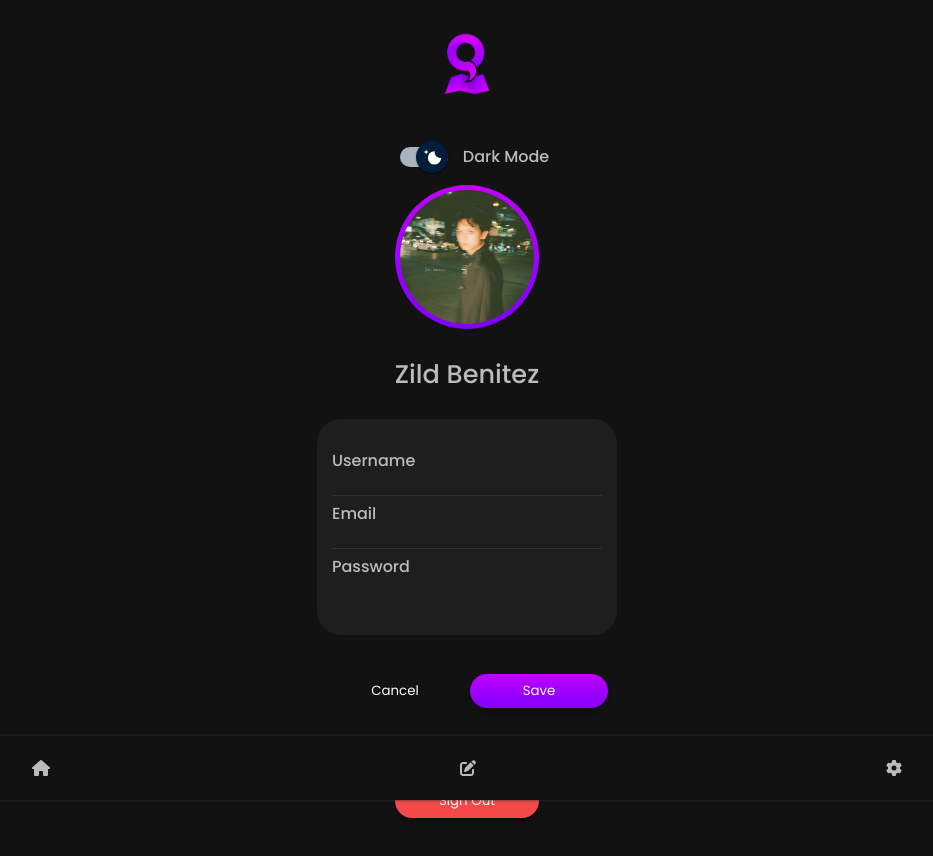
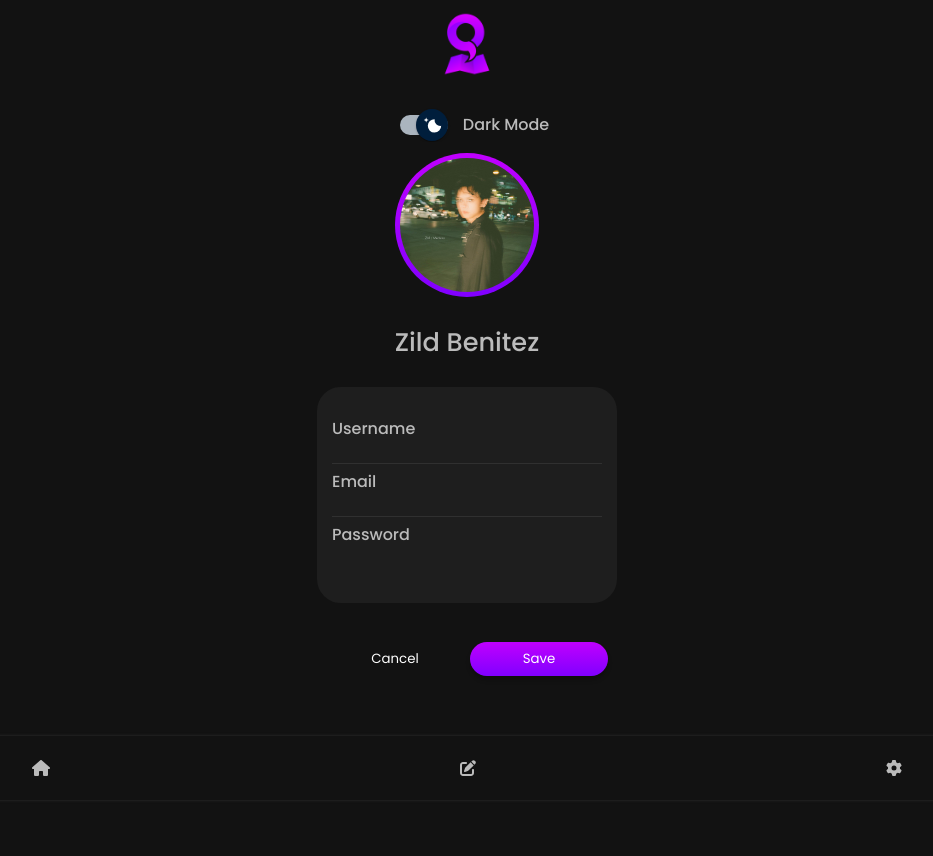
Before and after one commit to NounceChat/Nounce, a React (Vite) app: page /settings in a window 1280 px wide. Shown: the top 856 px of the page, without its empty margins (173-1106 px from the left). Built offline with nearby package versions, Linux system fonts and the light colour scheme.

Commit message:
Scroll and sorting issue fix

```diff
--- a/src/components/Header/Header.module.scss
+++ b/src/components/Header/Header.module.scss
@@ -1,7 +1,12 @@
 header{
-    margin: 2rem auto;
+    position: fixed;
     display: flex;
+    top: 0;
     justify-content: center;
+    align-items: center;
+    background: var(--main-bg-color);
+    width: 100%;
+    height: 11vh;
     img{
         height: 4rem;
         width: auto;
--- a/src/components/MessageThread/MessageList.module.scss
+++ b/src/components/MessageThread/MessageList.module.scss
@@ -1,3 +1,5 @@
 #mssg_list{
     padding-bottom: 5em;
+    padding: 12vh 0 10vh;
+    overflow-y: scroll;
 }
--- a/src/components/MessageThread/MessageList.tsx
+++ b/src/components/MessageThread/MessageList.tsx
@@ -17,11 +17,7 @@ const MessageList = () => {
       querySnapshot.forEach((doc) =>
         chats.push({...doc.data(), id: doc.id})
       );
-      //order by last message
-      chats.sort((chat) => {
-        if (chat.messages.length === 0) return 0;
-        return chat.messages[chat.messages.length-1].createdAt;
-      });
+      chats.sort((a, b) => b.messages[b.messages.length - 1].createdAt - a.messages[a.messages.length - 1].createdAt);
       setChats(chats);
       console.log(chats);
     });
--- a/src/pages/Compose/Compose.module.scss
+++ b/src/pages/Compose/Compose.module.scss
@@ -3,8 +3,7 @@
     justify-content: center;
     align-items: center;
     flex-direction: column;
-
-    padding-bottom: 5em;
+    padding: 12vh 0 10vh;
 
     .title{
         display: flex;
--- a/src/pages/Home/index.tsx
+++ b/src/pages/Home/index.tsx
@@ -17,9 +17,7 @@ function Home() {
     return (
         <main>
             <Header />
-
             <MessageList />
-
             <Navbar />
         </main>
     );
--- a/src/pages/Settings/Settings.module.scss
+++ b/src/pages/Settings/Settings.module.scss
@@ -5,8 +5,7 @@
     justify-content: center;
     align-items: center;
     flex-direction: column;
-
-    padding-bottom: 5em;
+    padding: 12vh 0 10vh;
 
     .switch_container{
         width: 100%;
```
